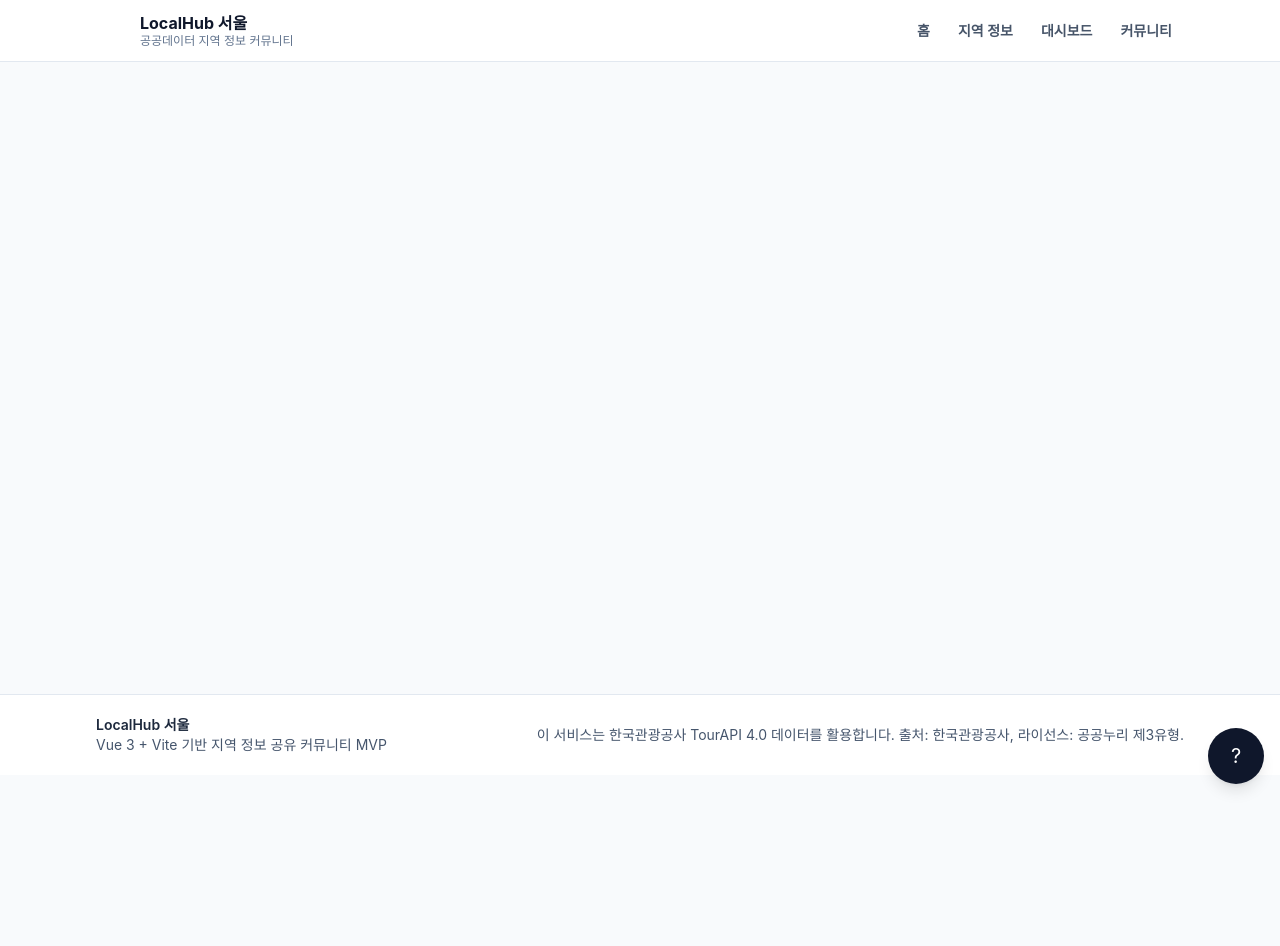
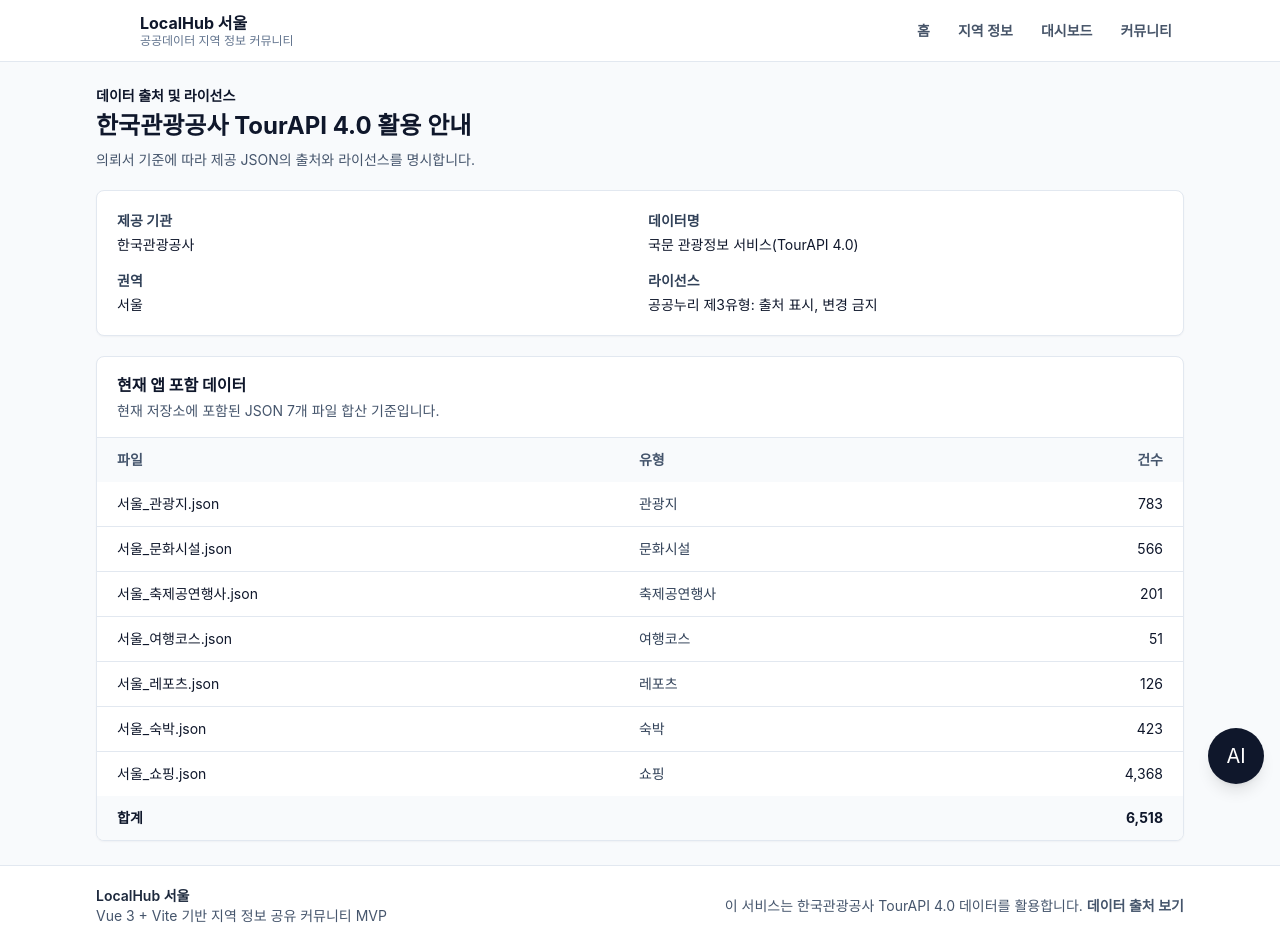
Before and after one commit to SSAFY-Team1/Commu_Prj, a Vue app: page /data-source in a window 1280 px wide. Before the commit the page ends 800 px from the top, so only its background shows below. Built offline with nearby package versions, Linux system fonts and the light colour scheme.

Commit message:
feat(team-a): add place detail and audit UI polish (#6)

```diff
--- a/src/components/Chatbot.vue
+++ b/src/components/Chatbot.vue
@@ -6,7 +6,7 @@
       aria-label="챗봇 열기"
       @click="open = true"
     >
-      ?
+      AI
     </button>
 
     <section v-if="open" class="fixed inset-x-3 bottom-20 z-50 rounded border border-slate-200 bg-white shadow-xl sm:left-auto sm:right-4 sm:w-96">
--- a/src/components/Footer.vue
+++ b/src/components/Footer.vue
@@ -6,7 +6,8 @@
         <p>Vue 3 + Vite 기반 지역 정보 공유 커뮤니티 MVP</p>
       </div>
       <p class="max-w-2xl">
-        이 서비스는 한국관광공사 TourAPI 4.0 데이터를 활용합니다. 출처: 한국관광공사, 라이선스: 공공누리 제3유형.
+        이 서비스는 한국관광공사 TourAPI 4.0 데이터를 활용합니다.
+        <router-link to="/data-source" class="font-semibold text-brand-700 hover:underline">데이터 출처 보기</router-link>
       </p>
     </div>
   </footer>
--- a/src/utils/dataLoader.js
+++ b/src/utils/dataLoader.js
@@ -140,6 +140,11 @@
   return items.filter((item) => item.category === category || item.contentTypeId === String(category))
 }
 
+export async function getItemById(id) {
+  const items = await loadAllData()
+  return items.find((item) => item.id === String(id)) || null
+}
+
 export async function searchItems(keyword, options = {}) {
   const items = await getByCategory(options.category)
   const query = String(keyword || '').trim().toLowerCase()
--- a/src/views/CategoryView.vue
+++ b/src/views/CategoryView.vue
@@ -28,7 +28,7 @@
     <section v-if="loading" class="panel p-6 text-sm text-slate-600">데이터를 불러오는 중입니다...</section>
     <section v-else-if="filteredItems.length === 0" class="panel p-6 text-sm text-slate-600">검색 결과가 없습니다.</section>
     <section v-else class="grid gap-4 md:grid-cols-2">
-      <article v-for="item in pagedItems" :key="item.id" class="panel grid grid-cols-[96px_1fr] overflow-hidden">
+      <router-link v-for="item in pagedItems" :key="item.id" :to="`/place/${encodeURIComponent(item.id)}`" class="panel grid grid-cols-[96px_1fr] overflow-hidden transition hover:border-brand-300 hover:shadow-md">
         <div class="flex min-h-28 items-center justify-center bg-slate-100">
           <img v-if="item.thumbnail" :src="item.thumbnail" :alt="item.title" class="h-full w-full object-cover" />
           <span v-else class="text-xs text-slate-500">이미지 없음</span>
@@ -42,7 +42,7 @@
           <p class="mt-1 text-sm text-slate-600">{{ item.address }}</p>
           <p class="mt-2 text-xs text-slate-500">{{ item.tel }}</p>
         </div>
-      </article>
+      </router-link>
     </section>
 
     <div v-if="filteredItems.length > pageSize" class="flex justify-center">
--- /dev/null
+++ b/src/views/DataSourceView.vue
@@ -0,0 +1,77 @@
+<template>
+  <div class="space-y-5">
+    <header>
+      <p class="text-sm font-semibold text-brand-700">데이터 출처 및 라이선스</p>
+      <h1 class="mt-1 text-2xl font-bold text-slate-900">한국관광공사 TourAPI 4.0 활용 안내</h1>
+      <p class="mt-2 text-sm text-slate-600">의뢰서 기준에 따라 제공 JSON의 출처와 라이선스를 명시합니다.</p>
+    </header>
+
+    <section class="panel p-5">
+      <dl class="grid gap-4 text-sm sm:grid-cols-2">
+        <div>
+          <dt class="font-semibold text-slate-700">제공 기관</dt>
+          <dd class="mt-1 text-slate-900">한국관광공사</dd>
+        </div>
+        <div>
+          <dt class="font-semibold text-slate-700">데이터명</dt>
+          <dd class="mt-1 text-slate-900">국문 관광정보 서비스(TourAPI 4.0)</dd>
+        </div>
+        <div>
+          <dt class="font-semibold text-slate-700">권역</dt>
+          <dd class="mt-1 text-slate-900">서울</dd>
+        </div>
+        <div>
+          <dt class="font-semibold text-slate-700">라이선스</dt>
+          <dd class="mt-1 text-slate-900">공공누리 제3유형: 출처 표시, 변경 금지</dd>
+        </div>
+      </dl>
+    </section>
+
+    <section class="panel overflow-hidden">
+      <div class="border-b border-slate-200 px-5 py-4">
+        <h2 class="font-bold text-slate-900">현재 앱 포함 데이터</h2>
+        <p class="mt-1 text-sm text-slate-600">현재 저장소에 포함된 JSON 7개 파일 합산 기준입니다.</p>
+      </div>
+      <div class="overflow-x-auto">
+        <table class="w-full text-left text-sm">
+          <thead class="bg-slate-50 text-slate-600">
+            <tr>
+              <th class="px-5 py-3 font-semibold">파일</th>
+              <th class="px-5 py-3 font-semibold">유형</th>
+              <th class="px-5 py-3 text-right font-semibold">건수</th>
+            </tr>
+          </thead>
+          <tbody class="divide-y divide-slate-200">
+            <tr v-for="row in rows" :key="row.file">
+              <td class="px-5 py-3 text-slate-900">{{ row.file }}</td>
+              <td class="px-5 py-3 text-slate-700">{{ row.category }}</td>
+              <td class="px-5 py-3 text-right text-slate-900">{{ row.count.toLocaleString() }}</td>
+            </tr>
+          </tbody>
+          <tfoot class="bg-slate-50 font-bold">
+            <tr>
+              <td class="px-5 py-3" colspan="2">합계</td>
+              <td class="px-5 py-3 text-right">{{ total.toLocaleString() }}</td>
+            </tr>
+          </tfoot>
+        </table>
+      </div>
+    </section>
+  </div>
+</template>
+
+<script setup>
+import { computed } from 'vue'
+
+const rows = [
+  { file: '서울_관광지.json', category: '관광지', count: 783 },
+  { file: '서울_문화시설.json', category: '문화시설', count: 566 },
+  { file: '서울_축제공연행사.json', category: '축제공연행사', count: 201 },
+  { file: '서울_여행코스.json', category: '여행코스', count: 51 },
+  { file: '서울_레포츠.json', category: '레포츠', count: 126 },
+  { file: '서울_숙박.json', category: '숙박', count: 423 },
+  { file: '서울_쇼핑.json', category: '쇼핑', count: 4368 }
+]
+
+const total = computed(() => rows.reduce((sum, row) => sum + row.count, 0))
+</script>
--- a/src/views/HomeView.vue
+++ b/src/views/HomeView.vue
@@ -38,7 +38,7 @@
 
       <div v-if="loading" class="panel p-6 text-sm text-slate-600">데이터를 불러오는 중입니다...</div>
       <div v-else class="grid gap-4 sm:grid-cols-2 lg:grid-cols-3">
-        <article v-for="item in featuredItems" :key="item.id" class="panel overflow-hidden">
+        <router-link v-for="item in featuredItems" :key="item.id" :to="`/place/${encodeURIComponent(item.id)}`" class="panel overflow-hidden transition hover:border-brand-300 hover:shadow-md">
           <div class="flex h-36 items-center justify-center bg-slate-100">
             <img v-if="item.thumbnail" :src="item.thumbnail" :alt="item.title" class="h-full w-full object-cover" />
             <span v-else class="text-sm text-slate-500">이미지 없음</span>
@@ -52,7 +52,7 @@
             <h3 class="mt-2 line-clamp-2 font-bold text-slate-900">{{ item.title }}</h3>
             <p class="mt-2 line-clamp-2 text-sm text-slate-600">{{ item.address }}</p>
           </div>
-        </article>
+        </router-link>
       </div>
     </section>
   </div>
--- /dev/null
+++ b/src/views/NotFoundView.vue
@@ -0,0 +1,11 @@
+<template>
+  <section class="panel mx-auto max-w-2xl p-8 text-center">
+    <p class="text-sm font-semibold text-brand-700">404</p>
+    <h1 class="mt-2 text-3xl font-bold text-slate-900">페이지를 찾을 수 없습니다</h1>
+    <p class="mt-3 text-sm text-slate-600">주소가 잘못되었거나 이동된 페이지입니다.</p>
+    <div class="mt-6 flex justify-center gap-3">
+      <router-link to="/" class="rounded bg-brand-500 px-4 py-2 text-sm font-semibold text-white hover:bg-brand-700">홈으로</router-link>
+      <router-link to="/category/all" class="rounded border border-slate-300 bg-white px-4 py-2 text-sm font-semibold text-slate-800 hover:bg-slate-100">지역 정보 보기</router-link>
+    </div>
+  </section>
+</template>
```
Also changed, not shown: src/router/index.js (+7 -1 lines), src/views/PlaceDetailView.vue (added, +79 -0 lines), 2 other files (tests, documents, lock files or other folders).
